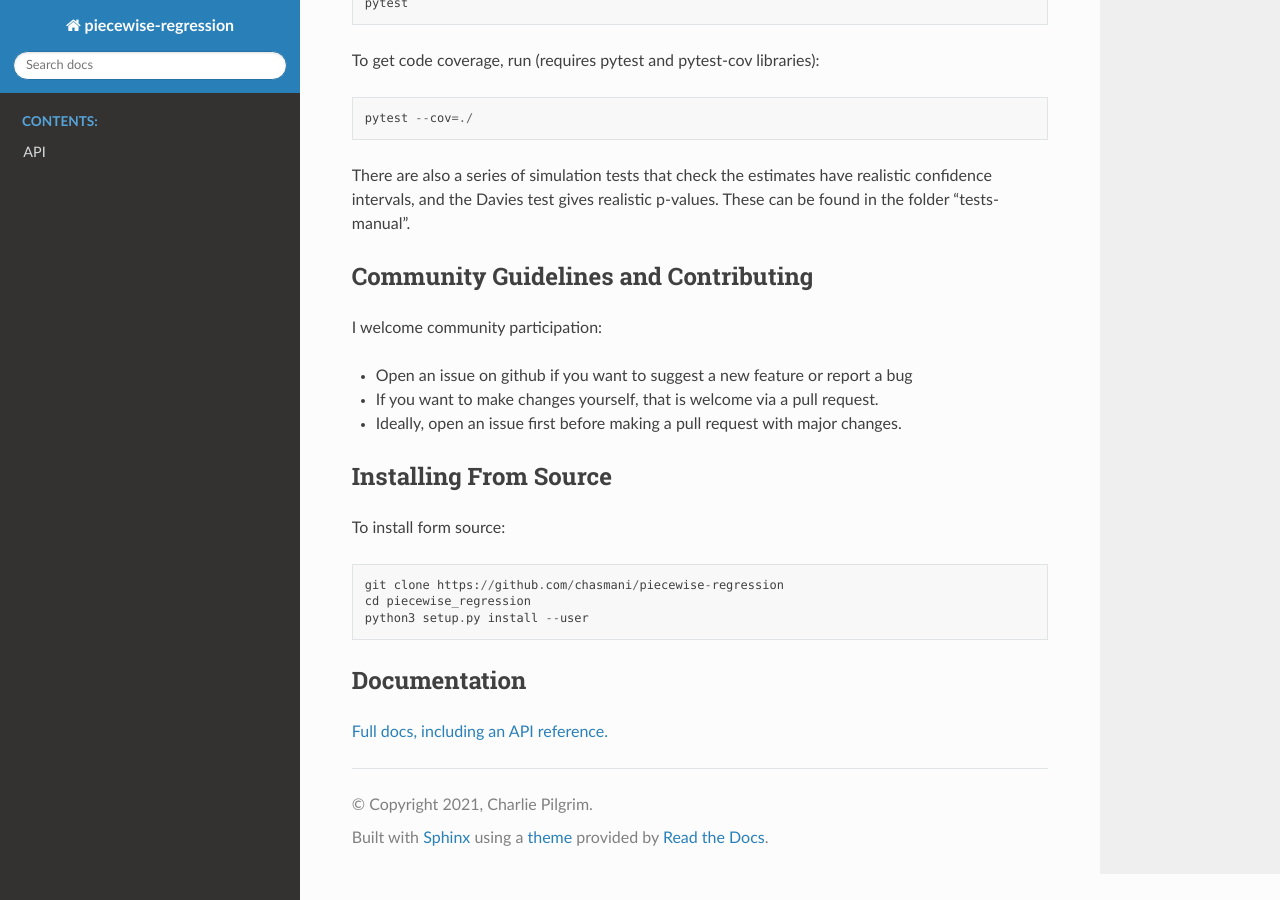
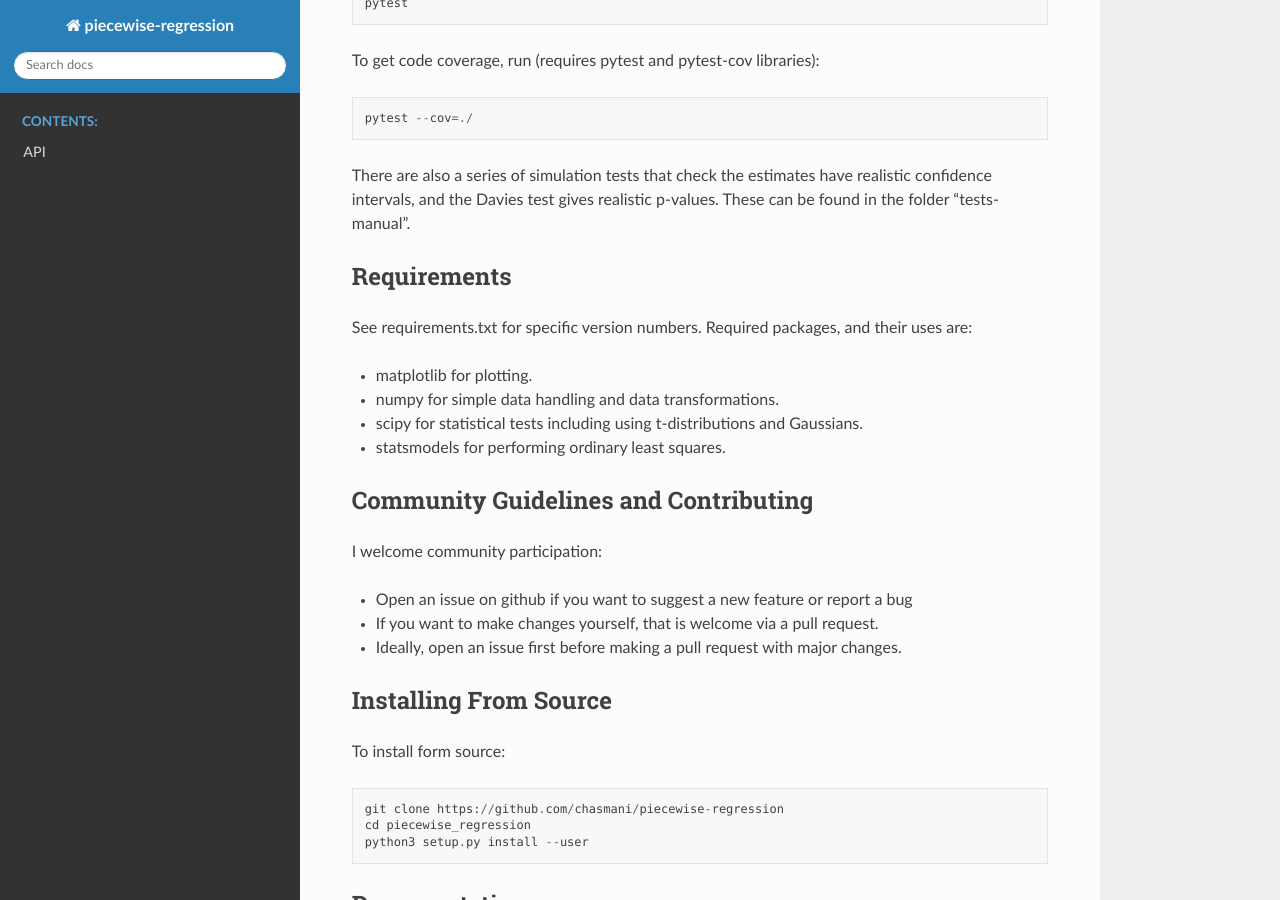
Before and after one commit to chasmani/piecewise-regression, a Sphinx documentation site: the page built from docs/README.rst, in a window 1280 px wide and 900 px high, scrolled down 4705 px. Built offline with Sphinx 7.4.7 and the Read the Docs theme 2.0.0, drawn with Linux system fonts in a browser that asks for light colours.

Commit message:
Working on reviewer comments

```diff
--- a/docs/README.rst
+++ b/docs/README.rst
@@ -167,7 +167,6 @@ This gives the following example output: ::
 	Minimum BIC (Bayesian Information Criterion) suggests the best model
 
 
-
 Testing
 ============
 
@@ -182,6 +181,16 @@ To get code coverage, run (requires pytest and pytest-cov libraries): ::
 	pytest --cov=./
 
 There are also a series of simulation tests that check the estimates have realistic confidence intervals, and the Davies test gives realistic p-values. These can be found in the folder "tests-manual".
+
+Requirements
+=============
+
+See requirements.txt for specific version numbers. Required packages, and their uses are:
+
+- matplotlib for plotting.
+- numpy for simple data handling and data transformations.
+- scipy for statistical tests including using t-distributions and Gaussians.
+- statsmodels for performing ordinary least squares.
 
 Community Guidelines and Contributing
 ===================================================
```
Also changed, not shown: paper/paper.md (+10 -2 lines), 1 other file.
